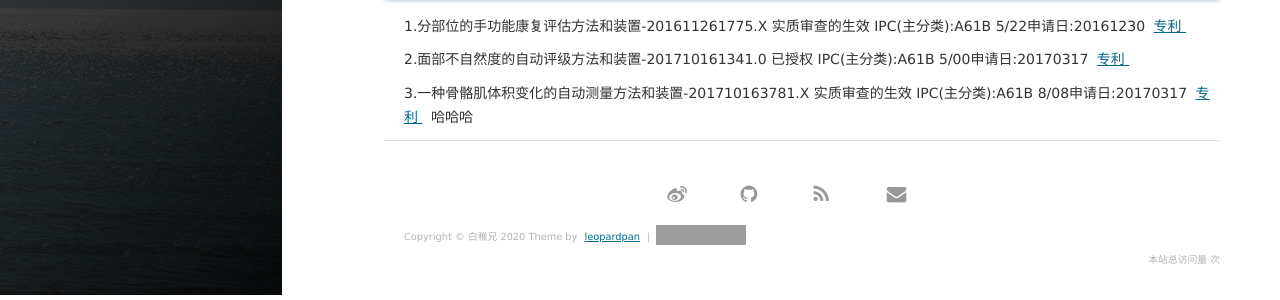
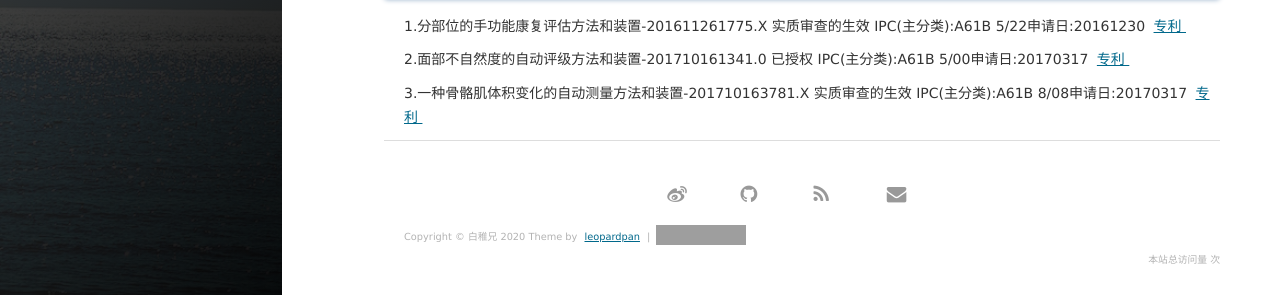
Before and after one commit to xujingxu/xujingxu.github.io, a Jekyll site: the page built from about.md, in a window 1280 px wide. Shown: the part 605-905 px from the top of the page. Built offline with Jekyll 4.4.1, drawn with Linux system fonts in a browser that asks for light colours; nearby versions of some CDN libraries; comment, search, counter and statistics services are not loaded; grey boxes are pictures that could not be loaded.

Commit message:
del hahaha

```diff
--- a/about.md
+++ b/about.md
@@ -55,7 +55,7 @@ title: 关于我
 <a target="_blank" href="http://www2.soopat.com/Patent/201710161341/"> 专利 </a>
 <p>
 3.一种骨骼肌体积变化的自动测量方法和装置-201710163781.X 实质审查的生效 IPC(主分类):A61B 8/08申请日:20170317
-<a target="_blank" href="http://www2.soopat.com/Patent/201710163781/"> 专利 </a> 哈哈哈
+<a target="_blank" href="http://www2.soopat.com/Patent/201710163781/"> 专利 </a>
 <p>
 
 <p>
```
